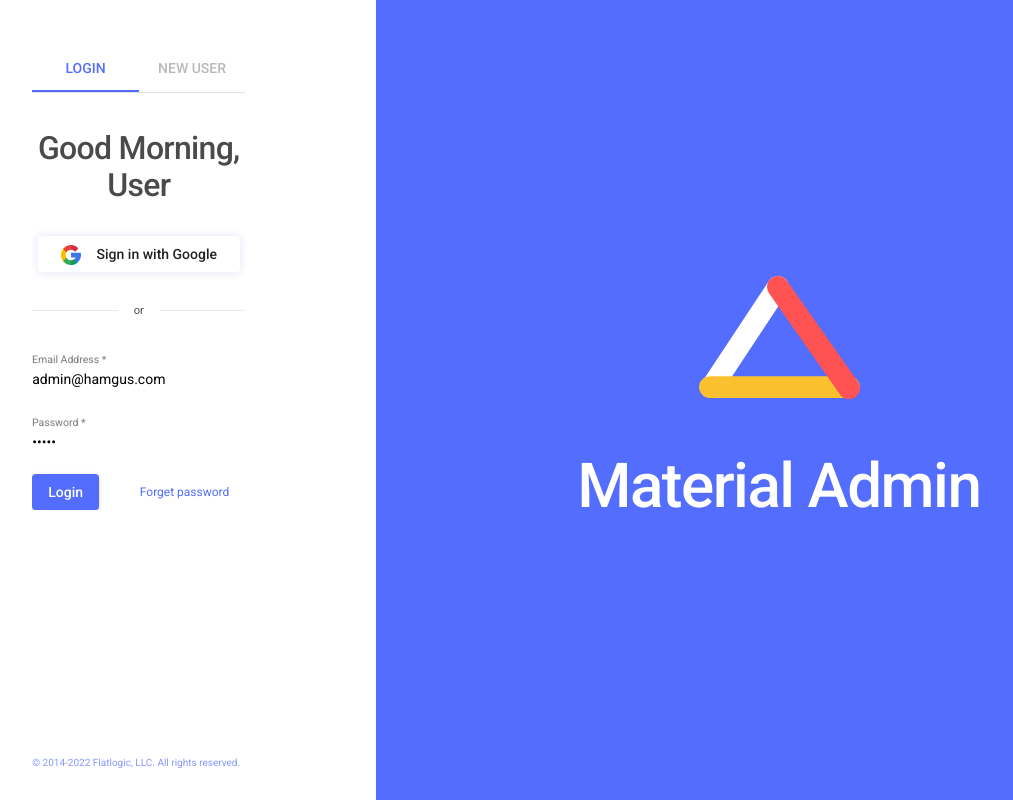
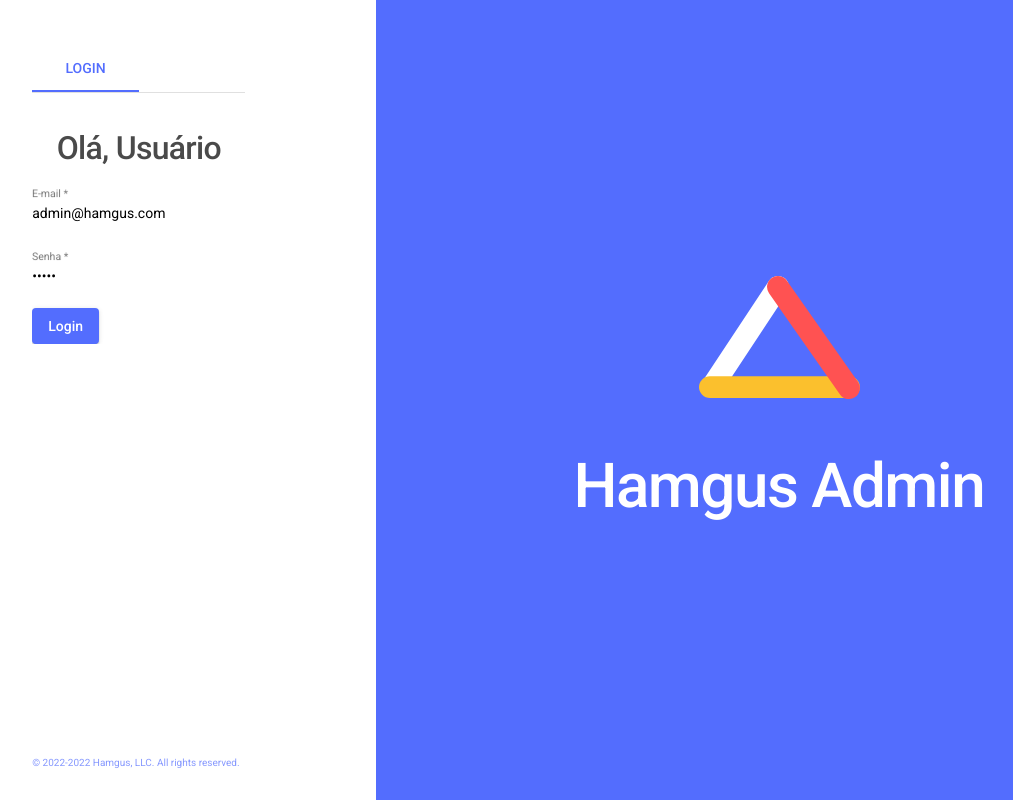
Before and after one commit to CarlosRobertoTADS/hamgus-admin-frontend, an Angular app: page / in a window 1280 px wide. Shown: the whole page, without its empty margins (98-1111 px from the left). Built offline with nearby package versions, Linux system fonts and the light colour scheme.

Commit message:
ajustando layout

```diff
--- a/src/app/pages/auth/components/login-form/login-form.component.html
+++ b/src/app/pages/auth/components/login-form/login-form.component.html
@@ -1,14 +1,14 @@
 <form class="form" [formGroup]="form" (ngSubmit)="login()">
   <mat-form-field class="form__input">
-    <input matInput placeholder="Email Address" type="email" formControlName="email">
+    <input matInput placeholder="E-mail" type="email" formControlName="email">
   </mat-form-field>
 
   <mat-form-field class="form__input">
-    <input matInput placeholder="Password" type="password" formControlName="password">
+    <input matInput placeholder="Senha" type="password" formControlName="password">
   </mat-form-field>
 
   <div class="form-actions">
     <button class="form-actions__login" mat-raised-button color="primary" type="submit">Login</button>
-    <button class="form-actions__forget" mat-button>Forget password</button>
+    <!-- <button class="form-actions__forget" mat-button>Forget password</button> -->
   </div>
 </form>
--- a/src/app/pages/auth/components/sign-form/sign-form.component.html
+++ b/src/app/pages/auth/components/sign-form/sign-form.component.html
@@ -4,14 +4,14 @@
   </mat-form-field>
 
   <mat-form-field class="form__input">
-    <input matInput placeholder="Email Address" type="email" formControlName="email">
+    <input matInput placeholder="E-mail" type="email" formControlName="email">
   </mat-form-field>
 
   <mat-form-field class="form__input">
-    <input matInput placeholder="Password" type="password" formControlName="password">
+    <input matInput placeholder="Senha" type="password" formControlName="password">
   </mat-form-field>
 
-  <div class="form-actions">
+  <!-- <div class="form-actions">
     <button class="form-actions__create" mat-raised-button color="primary" type="submit">Create your account</button>
-  </div>
+  </div> -->
 </form>
--- a/src/app/pages/auth/containers/auth-page/auth-page.component.html
+++ b/src/app/pages/auth/containers/auth-page/auth-page.component.html
@@ -3,24 +3,24 @@
     <div class="auth-page__content-wrapper">
       <mat-tab-group class="auth-page__group">
         <mat-tab label="Login">
-          <h4 class="auth-page__group-title">Good Morning, User</h4>
-          <div class="auth-page__google-button-wrapper">
+          <h4 class="auth-page__group-title">Olá, Usuário</h4>
+          <!-- <div class="auth-page__google-button-wrapper">
             <button mat-raised-button class="auth-page__google-button">
               <img class="auth-page__google-button-icon" src="./assets/auth/google.svg" alt="google">Sign in with Google
             </button>
-          </div>
+          </div> -->
 
-          <div class="auth-page__border-wrapper">
+          <!-- <div class="auth-page__border-wrapper">
             <div class="auth-page__border-line"></div>
             <p class="auth-page__border-title">or</p>
             <div class="auth-page__border-line"></div>
-          </div>
+          </div> -->
 
           <app-login-form (sendLoginForm)="sendLoginForm()"></app-login-form>
 
         </mat-tab>
-        <mat-tab label="New User">
-          <h4 class="auth-page__group-title">Welcome!</h4>
+        <!-- <mat-tab label="New User">
+          <h4 class="auth-page__group-title">Bem vindo</h4>
           <p class="auth-page__group-sub-title">Create you account</p>
 
           <app-sign-form (sendSignForm)="sendSignForm()"></app-sign-form>
@@ -36,16 +36,16 @@
               <img class="auth-page__google-button-icon" src="./assets/auth/google.svg" alt="google">Sign in with Google
             </button>
           </div>
-        </mat-tab>
+        </mat-tab> -->
       </mat-tab-group>
 
-      <p class="auth-page__footer-title">© 2014-{{todayDate | year}} <a href="https://flatlogic.com/">Flatlogic</a>, LLC. All rights reserved.</p>
+      <p class="auth-page__footer-title">© 2022-{{todayDate | year}} Hamgus, LLC. All rights reserved.</p>
     </div>
   </div>
   <div class="auth-page__logo">
     <div class="auth-page__logo-wrapper">
       <img class="auth-page__logo-img" src="./assets/auth/logo.svg" alt="logo">
-      <h6 class="auth-page__logo-title">Material Admin</h6>
+      <h6 class="auth-page__logo-title">Hamgus Admin</h6>
     </div>
   </div>
 </div>
```
Also changed, not shown: 1 other file (tests, documents, lock files or other folders).
